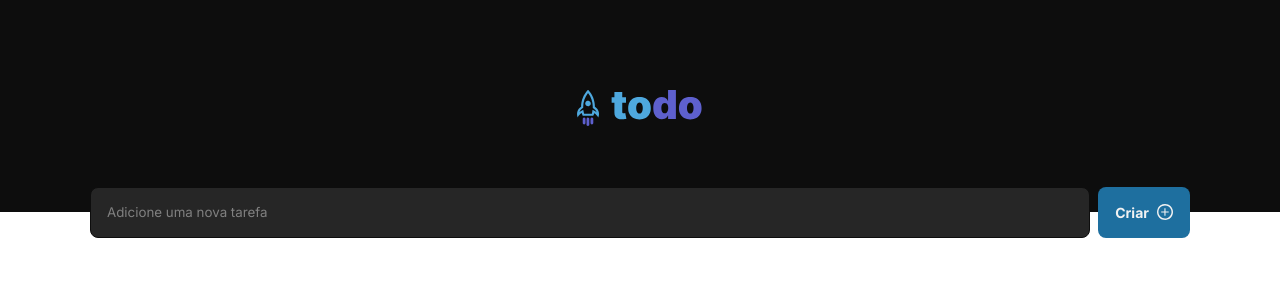
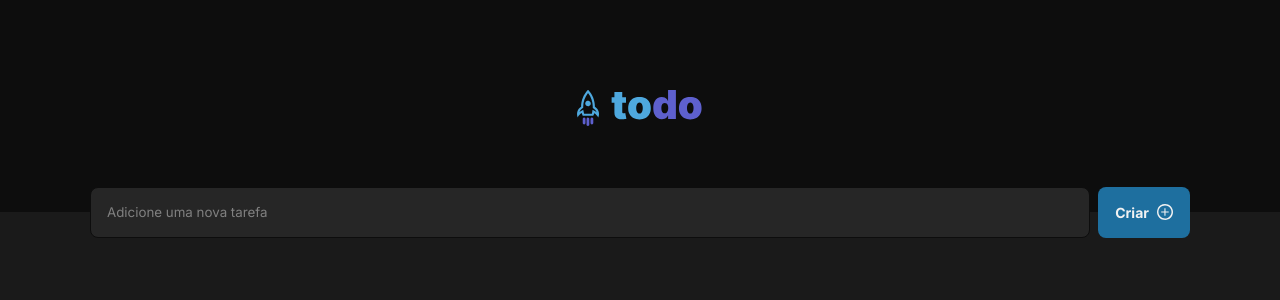
Before and after one commit to LuisNettoo/todolist-frontend, a React (Vite) app: page / in a window 1280 px wide. Shown: the top 300 px of the page. Built offline with nearby package versions, Linux system fonts and the light colour scheme; the HTML template or start-up script is replaced by a standard one.

Commit message:
background color defined

```diff
--- a/src/styles/global.ts
+++ b/src/styles/global.ts
@@ -25,6 +25,7 @@ export const GlobalStyles = createGlobalStyle`
 
   body {
     min-height: 100vh;
+    background: var(--gray-600);
   }
 
 `
```
